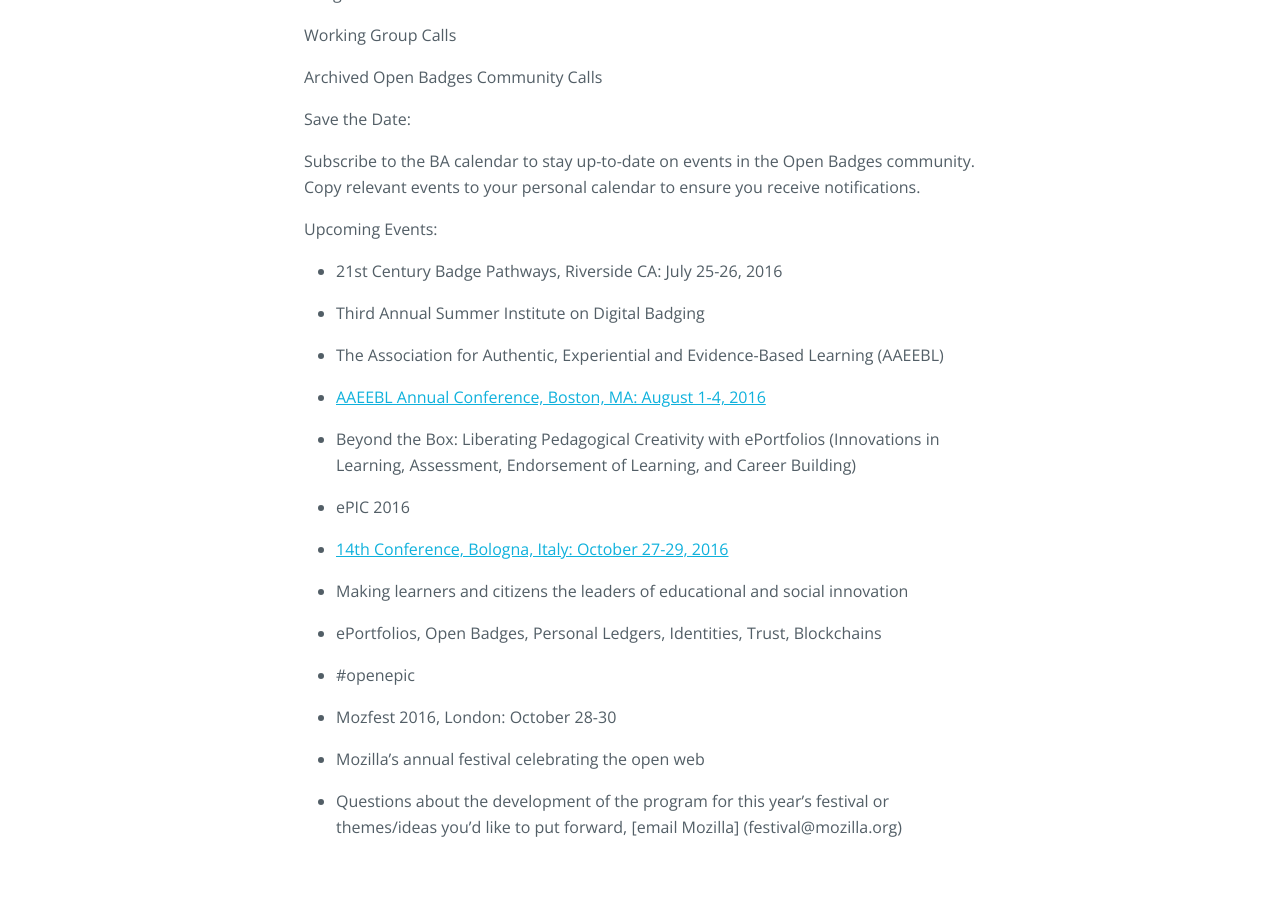
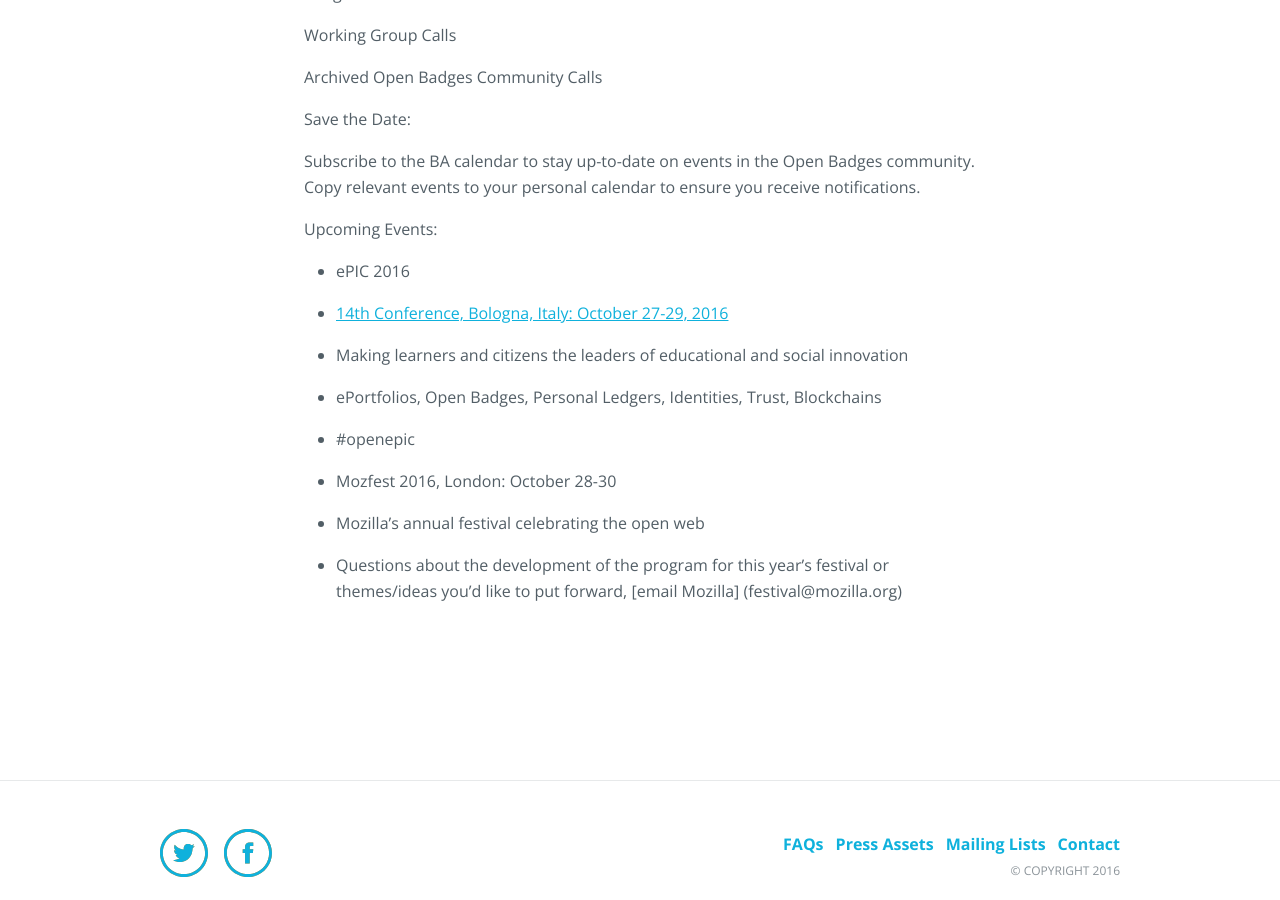
Before and after one commit to mozilla/openbadges.org-static, a Jekyll site: the page built from badge-alliance/events/index.md, in a window 1280 px wide and 900 px high, scrolled down 586 px. Built offline with Jekyll 4.4.1, drawn with Linux system fonts in a browser that asks for light colours.

Commit message:
Update index.md

```diff
--- a/badge-alliance/events/index.md
+++ b/badge-alliance/events/index.md
@@ -24,13 +24,6 @@
 
 Upcoming Events:
 
-+ 21st Century Badge Pathways, Riverside CA: July 25-26, 2016
- + Third Annual Summer Institute on Digital Badging
-
-+ The Association for Authentic, Experiential and Evidence-Based Learning (AAEEBL)
- + [AAEEBL Annual Conference, Boston, MA: August 1-4, 2016](http://www.aaeebl.org/page/annual_conf_2016)
- + Beyond the Box: Liberating Pedagogical Creativity with ePortfolios (Innovations in Learning, Assessment, Endorsement of Learning, and Career Building)
-
 + ePIC 2016
  + [14th Conference, Bologna, Italy: October 27-29, 2016](http://www.openepic.eu)
  + Making learners and citizens the leaders of educational and social innovation
```
